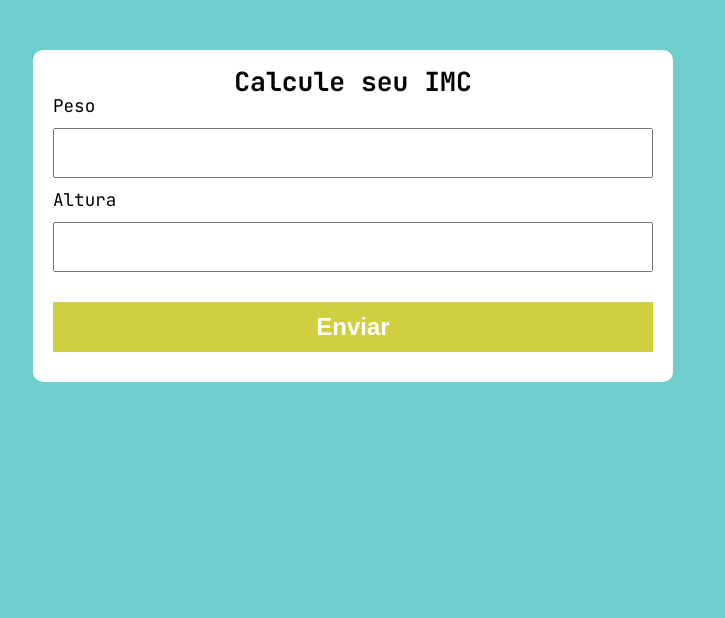
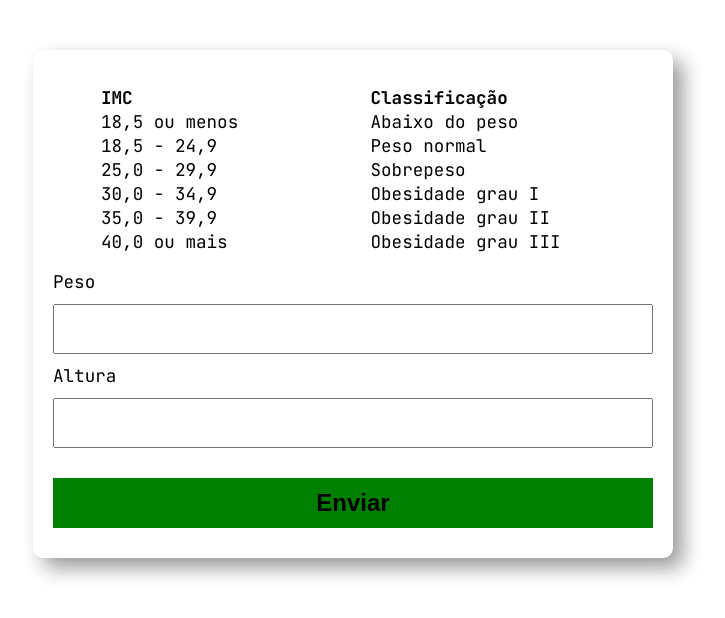
Before and after one commit to LuanBertozzi7/IMC, a plain HTML site: page index.html in a window 1280 px wide. Shown: the whole page, without its empty margins (287-1012 px from the left). Drawn offline with Linux system fonts and the light colour scheme.

Commit message:
created list of imc results

```diff
--- a/index.html
+++ b/index.html
@@ -8,7 +8,40 @@
 </head>
 <body>
   <section class="container">
-    <h1>Calcule seu IMC</h1>
+    <div class="table-container">
+      <table>
+        <thead>
+          <th>IMC</th>
+          <th>Classificação</th>
+        </thead>
+        <tbody>
+          <tr>
+            <td class="level0">18,5 ou menos</td>
+            <td>Abaixo do peso</td>
+          </tr>
+          <tr>
+            <td class="level1">18,5 - 24,9</td>
+            <td>Peso normal</td>
+          </tr>
+          <tr>
+            <td class="level2">25,0 - 29,9</td>
+            <td>Sobrepeso</td>
+          </tr>
+          <tr>
+            <td class="level3">30,0 - 34,9</td>
+            <td>Obesidade grau I</td>
+          </tr>
+          <tr>
+            <td class="level4">35,0 - 39,9</td>
+            <td>Obesidade grau II</td>
+          </tr>
+          <tr>
+            <td class="level5">40,0 ou mais</td>
+            <td>Obesidade grau III</td>
+          </tr>
+        </tbody>
+      </table>
+    </div>
     <form action="/" id="formulario" method="POST">
       <label for="peso">Peso</label>
       <input type="text" id="peso" name="peso" required>
--- a/script/script.js
+++ b/script/script.js
@@ -9,15 +9,17 @@ form.addEventListener('submit', function (e) {
   const peso = Number(inputPeso.value);
   const altura = Number(inputAltura.value);
 
+
+// tratamento de erros
   if (!peso) {
     setResultado('Peso inválido', false);
     return;
   }
-
   if (!altura) {
     setResultado('Altura inválida', false);
     return;
   }
+
 
   const imc = getImc(peso, altura);
   const nivelImc = getNivelImc(imc);
--- a/styles.css
+++ b/styles.css
@@ -13,7 +13,7 @@
   box-sizing: border-box;
 }
 body {
-  background-color: rgb(111, 205, 205);
+  background-color: white;
   font-family: 'JetBrains Mono', monospace;
   font-size: 1.1rem;
   line-height: 1.5rem;
@@ -25,11 +25,36 @@ body {
   margin: 50px auto;
   padding: 20px;
   border-radius: 10px;
+  box-shadow: 10px 10px 20px rgba(0, 0, 0, 0.4);
 }
 
 .container h1 {
   text-align: center;
 }
+
+table {
+  border-collapse: collapse;
+  width: 100%;
+  margin: 1rem 0;
+}
+
+
+th, td {
+  padding: 0px 3rem;
+  text-align: left;
+}
+
+
+
+
+
+
+
+
+
+
+
+
 
 /* define o tamanho de todos os elementos no input, e alinhou */
 form input, form label, form button {
@@ -48,8 +73,8 @@ form input:focus {
 
 form button {
   border: none;
-  background: var(--primary-color);
-  color: #fff;
+  background: green;
+  color: #000000;
   font-size: 24px;
   font-weight: 700;
   height: 50px;
```
